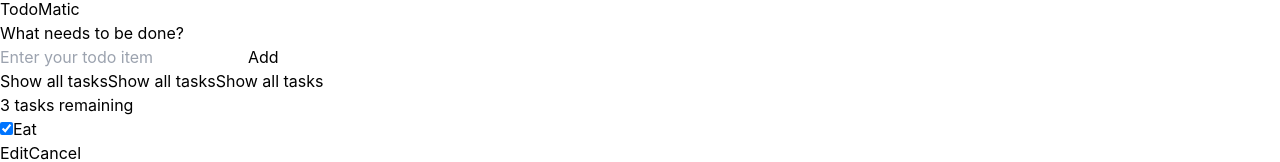
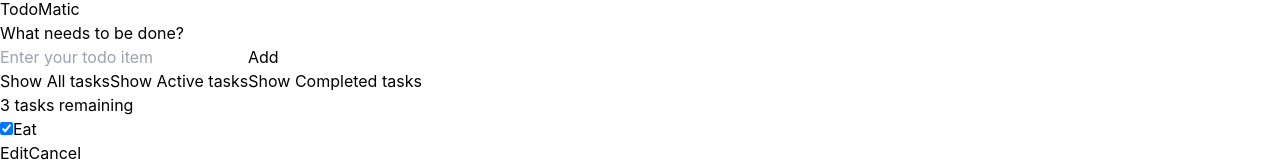
Before and after one commit to balderb/todo-app-reactjs, a React (Create React App) app: page / in a window 1280 px wide. Shown: the part 316-478 px from the top of the page. Built offline with nearby package versions, Linux system fonts and the light colour scheme.

Commit message:
update filterbutton

```diff
--- a/src/App.js
+++ b/src/App.js
@@ -23,6 +23,8 @@
   Active: task => !task.completed,
   Completed: task => task.completed
 };
+
+const FILTER_NAMES = Object.keys(FILTER_MAP);
 
 
 const App = (props) => {
@@ -101,6 +103,15 @@
     )
   );
 
+  const filterList = FILTER_NAMES.map(name => (
+    <FilterButton
+      key={name}
+      name={name}
+      isPressed={name === filter}
+      setFilter={setFilter}
+    />
+  ));
+
   const tasksNoun = taskList.length !== 1 ? 'tasks' : 'task';
   const headingText = `${taskList.length} ${tasksNoun} remaining`;
 
@@ -125,9 +136,7 @@
           <h1>TodoMatic</h1>
           <Form addTask={addTask} />
           <div className="filters btn-group stack-exceptions">
-            <FilterButton/>
-            <FilterButton/>
-            <FilterButton/>
+            {filterList}
           </div>
           <h2 id="list-heading">{headingText}</h2>
         <ul>
--- a/src/components/FilterButton.jsx
+++ b/src/components/FilterButton.jsx
@@ -2,12 +2,18 @@
 
 function FilterButton(props) {
   return (
-    <button type="button" className="btn toggle-btn" aria-pressed="true">
+    <button
+      type="button"
+      className="btn toggle-btn"
+      aria-pressed={props.isPressed}
+      onClick={() => props.setFilter(props.name)}
+    >
       <span className="visually-hidden">Show </span>
-      <span>all </span>
+      <span>{props.name}</span>
       <span className="visually-hidden"> tasks</span>
     </button>
   );
 }
 
+
 export default FilterButton;
```
